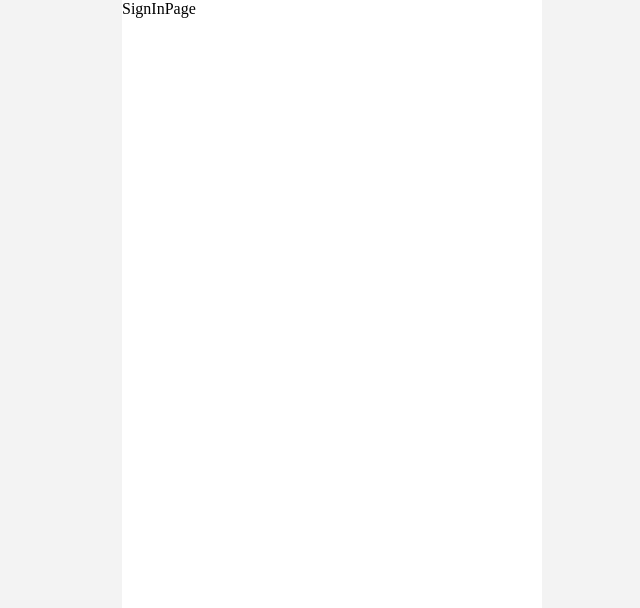
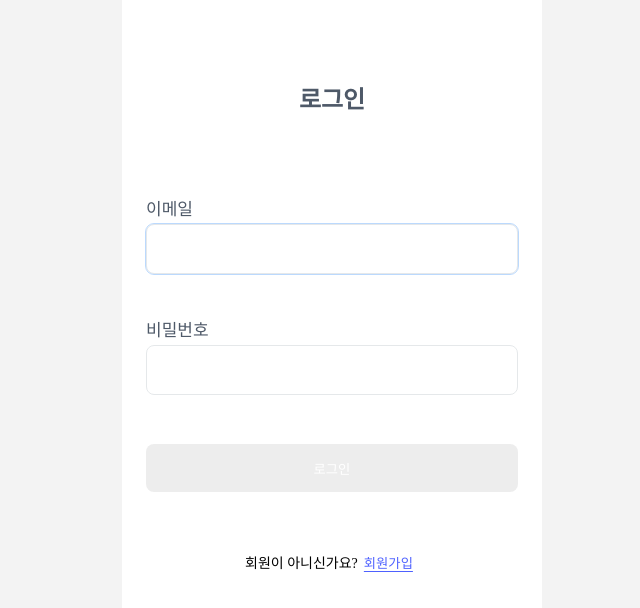
Before and after one commit to bytrustu/wanted-pre-onboarding-challenge-fe-1, a React (Create React App) app: page / in a window 1280 px wide. Shown: the top 608 px of the page, without its empty margins (308-948 px from the left). Built offline with nearby package versions, Linux system fonts and the light colour scheme.

Commit message:
feat: 로그인, 회원가입 UI 구현 및 유효성 검사 기능 추가 #1

```diff
--- /dev/null
+++ b/src/lib/utils/getValidationUser.ts
@@ -0,0 +1,9 @@
+const getValidationUser = (type: 'email' | 'password', value: string) => {
+  const regexp = {
+    email: /^[0-9a-zA-Z]([-_.]?[0-9a-zA-Z])*@[0-9a-zA-Z]([-_.]?[0-9a-zA-Z])*.[a-zA-Z]{2,3}$/i,
+    password: /^.{8,}$/,
+  };
+  return regexp[type].test(value);
+};
+
+export default getValidationUser;
--- /dev/null
+++ b/src/lib/utils/index.ts
@@ -0,0 +1 @@
+export { default as getValidationUser } from './getValidationUser';
--- a/src/ui/pages/SignInPage.tsx
+++ b/src/ui/pages/SignInPage.tsx
@@ -1,11 +1,138 @@
-import React from 'react';
+import React, {
+  ChangeEvent,
+  KeyboardEvent,
+  useCallback,
+  useMemo,
+  useState,
+} from 'react';
+import { useNavigate } from 'react-router-dom';
+import styled from 'styled-components';
 
 import { Layout } from '../layout';
+import {
+  Button,
+  TextField,
+  Flex,
+} from '../common';
+import { getValidationUser } from '../../lib/utils';
+import {
+  UserParam,
+  UserValidation,
+} from '../../lib/types/user.interface';
 
-const SignInPage = () => (
-  <Layout>
-    SignInPage
-  </Layout>
-);
+const SignInPage = () => {
+  const navigate = useNavigate();
+  const [user, setUser] = useState<Omit<UserParam, 'passwordCheck'>>({
+    email: '',
+    password: '',
+  });
+  const [validation, setValidation] = useState<Omit<UserValidation, 'passwordCheck'>>({
+    email: false,
+    password: false,
+  });
+
+  const isUserValidation = useMemo(() => !(validation.email && validation.password), [validation.email, validation.password]);
+
+  const onChangeUser = useCallback((e: ChangeEvent<HTMLInputElement>) => {
+    const { name, value } = e.target;
+    const regexp = getValidationUser(name as keyof Omit<UserParam, 'passwordCheck'>, value);
+
+    setUser((prev) => ({
+      ...prev,
+      [name]: value,
+    }));
+    setValidation((prev) => ({
+      ...prev,
+      [name]: regexp,
+    }));
+  }, []);
+
+  const onClickSignIn = useCallback(async () => {
+    // TODO: 로그인 API 연동
+  }, [user]);
+
+  const handleClickSignUp = useCallback(() => {
+    navigate('/signup');
+  }, []);
+
+  const onPressEnter = useCallback(async (e: KeyboardEvent<HTMLInputElement>) => {
+    if (e.key === 'Enter' && !isUserValidation) {
+      await onClickSignIn();
+    }
+  }, [isUserValidation]);
+
+  return (
+    <Layout>
+      <Heading>로그인</Heading>
+      <FormContainer>
+        <TextField
+          label="이메일"
+          id="email"
+          type="email"
+          value={user.email}
+          onChange={onChangeUser}
+          autoFocus
+        />
+        <TextField
+          label="비밀번호"
+          id="password"
+          type="password"
+          value={user.password}
+          onChange={onChangeUser}
+          onKeyDown={onPressEnter}
+        />
+        <ButtonContainer>
+          <Button
+            color="primary"
+            disabled={isUserValidation}
+            onClick={onClickSignIn}
+            style={{ width: '100%' }}
+          >
+            로그인
+          </Button>
+        </ButtonContainer>
+        <SignUpContainer>
+          <span>회원이 아니신가요?</span>
+          <SignUpButton onClick={handleClickSignUp}>회원가입</SignUpButton>
+        </SignUpContainer>
+      </FormContainer>
+    </Layout>
+  );
+};
 
 export default SignInPage;
+
+const Heading = styled.h2`
+  font-size: 24px;
+  color: rgb(78, 89, 104);
+  margin: 80px 0 0;
+  text-align: center;
+`;
+
+const FormContainer = styled(Flex).attrs({ direction: 'column' })`
+  width: 100%;
+  height: auto;
+  margin-top: 80px;
+  padding-right: 24px;
+  padding-left: 24px;
+`;
+
+const ButtonContainer = styled.article`
+  margin-top: 32px;
+`;
+
+const SignUpContainer = styled.div`
+  text-align: center;
+  color: black;
+  font-size: 14px;
+`;
+
+const SignUpButton = styled.button`
+  border: none;
+  background-color: #fff;
+  margin-top: 60px;
+  color: #4e61ff !important;
+  cursor: pointer !important;
+  text-decoration: underline;
+  text-underline-position: under;
+`;
--- a/src/ui/pages/SignUpPage.tsx
+++ b/src/ui/pages/SignUpPage.tsx
@@ -1,11 +1,166 @@
-import React from 'react';
+import React, {
+  ChangeEvent, useCallback, useMemo, useState,
+} from 'react';
+import { useNavigate } from 'react-router-dom';
+import styled from 'styled-components';
 
 import { Layout } from '../layout';
+import {
+  Button,
+  TextField,
+  Flex,
+} from '../common';
+import { getValidationUser } from '../../lib/utils';
+import {
+  UserParam,
+  UserValidation,
+} from '../../lib/types/user.interface';
 
-const SignUpPage = () => (
-  <Layout>
-    SignUpPage
-  </Layout>
-);
+const SignUpPage = () => {
+  const navigate = useNavigate();
+  const [user, setUser] = useState<UserParam>({
+    email: '',
+    password: '',
+    passwordCheck: '',
+  });
+  const [validation, setValidation] = useState<UserValidation>({
+    email: false,
+    password: false,
+    passwordCheck: false,
+  });
+
+  const isUserValidation = useMemo(
+    () => !(
+      validation.email
+      && validation.password
+      && validation.passwordCheck
+    ),
+    [validation],
+  );
+
+  const handleClickPrev = useCallback(() => {
+    navigate(-1);
+  }, []);
+
+  const onChangeUser = useCallback((e: ChangeEvent<HTMLInputElement>) => {
+    const { name, value } = e.target;
+    let test = false;
+    const regexpCheckList = ['email', 'password'];
+
+    if (regexpCheckList.includes(name)) {
+      test = getValidationUser(name as keyof Omit<UserParam, 'passwordCheck'>, value);
+    }
+
+    if (name === 'passwordCheck') {
+      test = user.password === value;
+    }
+
+    setUser((prev) => ({
+      ...prev,
+      [name]: value,
+    }));
+    setValidation((prev) => ({
+      ...prev,
+      [name]: test,
+    }));
+  }, [user]);
+
+  const onClickSignUp = useCallback(async () => {
+    // TODO: 회원가입 API 연동
+  }, []);
+
+  return (
+    <Layout>
+      <Header>
+        <Prev onClick={handleClickPrev}>
+          &lt;
+        </Prev>
+      </Header>
+      <Heading>회원가입</Heading>
+      <FormContainer>
+        <TextField
+          label="이메일"
+          id="email"
+          type="email"
+          value={user.email}
+          validation={validation.email}
+          onChange={onChangeUser}
+          error={{
+            isError: user.email.length > 0 && !validation.email,
+            message: '이메일 형식이 올바르지 않습니다.',
+          }}
+          autoFocus
+        />
+        <TextField
+          label="비밀번호"
+          id="password"
+          type="password"
+          value={user.password}
+          validation={validation.password}
+          onChange={onChangeUser}
+          error={{
+            isError: user.password.length > 0 && !validation.password,
+            message: '8글자 이상 입력해 주세요.',
+          }}
+        />
+        <TextField
+          label="비밀번호 확인"
+          id="passwordCheck"
+          type="password"
+          value={user.passwordCheck as string}
+          validation={validation.passwordCheck}
+          onChange={onChangeUser}
+          error={{
+            isError: (user.passwordCheck as string).length > 0 && !validation.passwordCheck,
+            message: '비밀번호가 동일하지 않습니다.',
+          }}
+        />
+        <ButtonContainer>
+          <Button
+            color="primary"
+            disabled={isUserValidation}
+            onClick={onClickSignUp}
+            style={{ width: '100%' }}
+          >
+            회원가입
+          </Button>
+        </ButtonContainer>
+      </FormContainer>
+    </Layout>
+  );
+};
 
 export default SignUpPage;
+
+const Header = styled.header`
+  width: 100%;
+  height: 60px;
+`;
+
+const Prev = styled.div`
+  width: 40px;
+  height: 100%;
+  display: flex;
+  flex-direction: row;
+  justify-content: center;
+  align-items: center;
+  cursor: pointer;
+`;
+
+const Heading = styled.h2`
+  font-size: 24px;
+  color: rgb(78, 89, 104);
+  text-align: center;
+`;
+
+const FormContainer = styled(Flex).attrs({ direction: 'column' })`
+  width: 100%;
+  height: auto;
+  margin-top: 80px;
+  padding-right: 24px;
+  padding-left: 24px;
+`;
+
+const ButtonContainer = styled.article`
+  margin-top: 25px;
+`;
```
Also changed, not shown: src/lib/types/user.interface.ts (added, +17 -0 lines).
